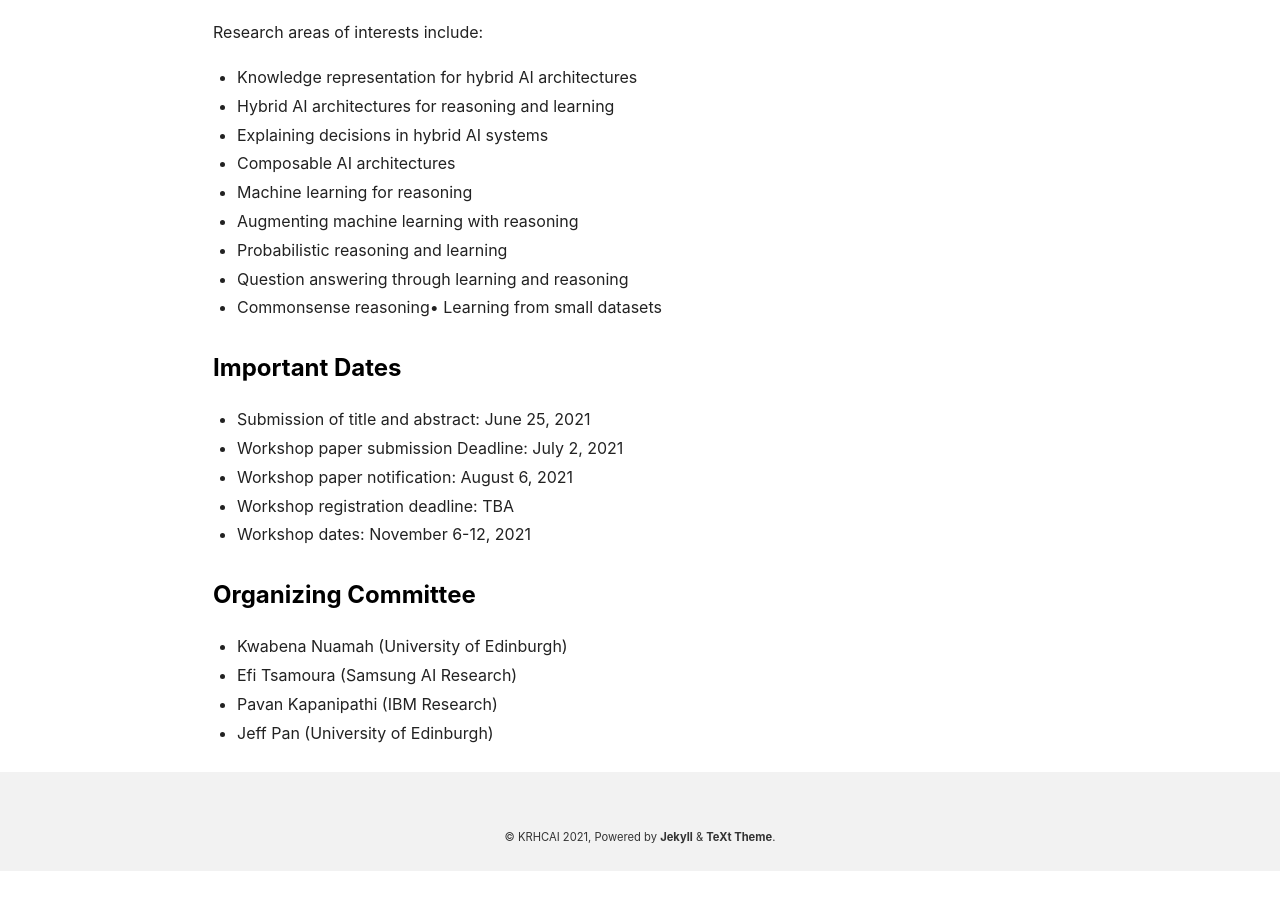
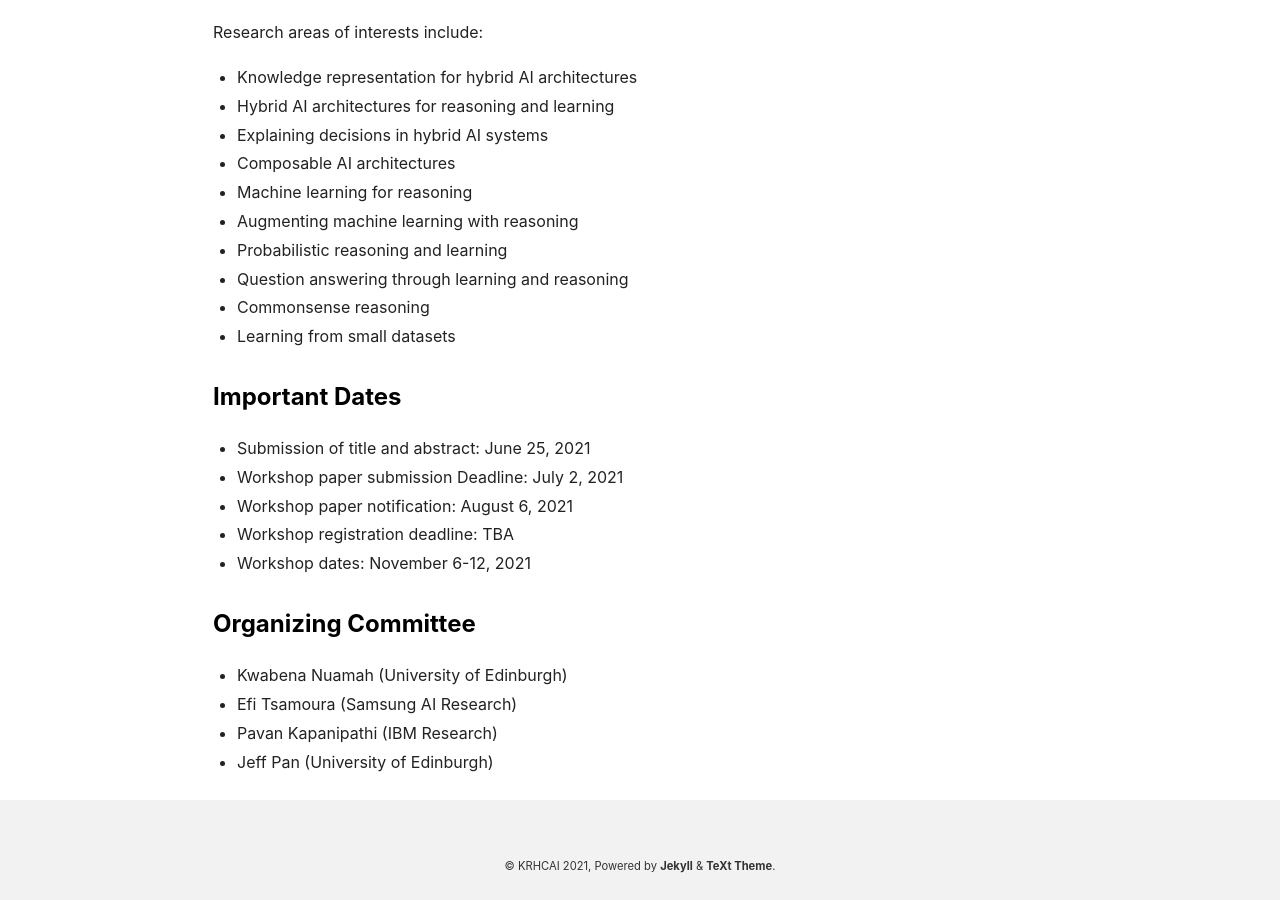
Before and after one commit to krhcai/krhcai.github.io, a Jekyll site: the page built from index.html, in a window 1280 px wide and 900 px high, scrolled down 1379 px. Built offline with Jekyll 4.4.1, drawn with Linux system fonts in a browser that asks for light colours; nearby versions of some CDN libraries; the list of posts is cut into pages by our own code; before the commit the page ends 2250 px from its top, so only the background shows below that.

Commit message:
fixed listed topics

```diff
--- a/index.html
+++ b/index.html
@@ -59,7 +59,8 @@ key: page-index
             <li>Augmenting machine learning with reasoning</li>
             <li>Probabilistic reasoning and learning</li>
             <li>Question answering through learning and reasoning</li>
-            <li>Commonsense reasoning• Learning from small datasets</li>
+            <li>Commonsense reasoning </li>
+            <li>Learning from small datasets</li>
         </ul>
     </div>
 
```
